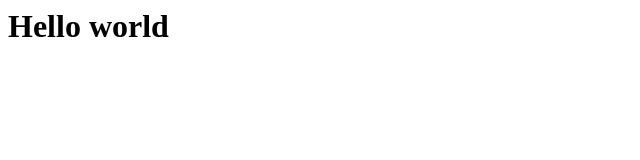
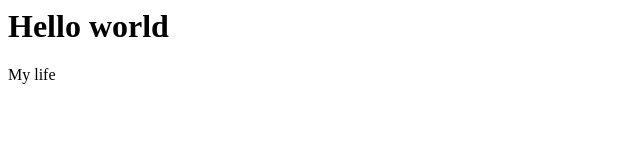
Before and after one commit to victorino3/git_b, a plain HTML site: page index.html in a window 1280 px wide. Shown: the full height of the page, 0-640 px from the left. Drawn offline with Linux system fonts and the light colour scheme.

Commit message:
Update files

```diff
--- a/index.html
+++ b/index.html
@@ -1 +1,2 @@
 <h1>Hello world</h1>
+<p>My life</p>
```
